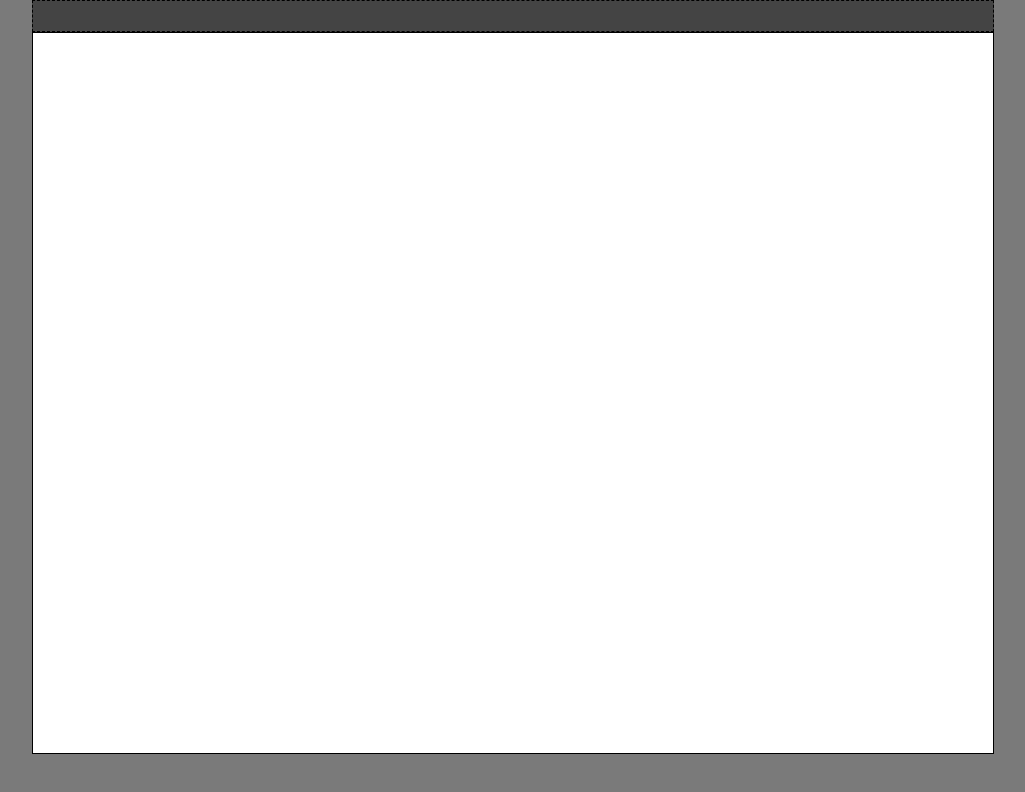
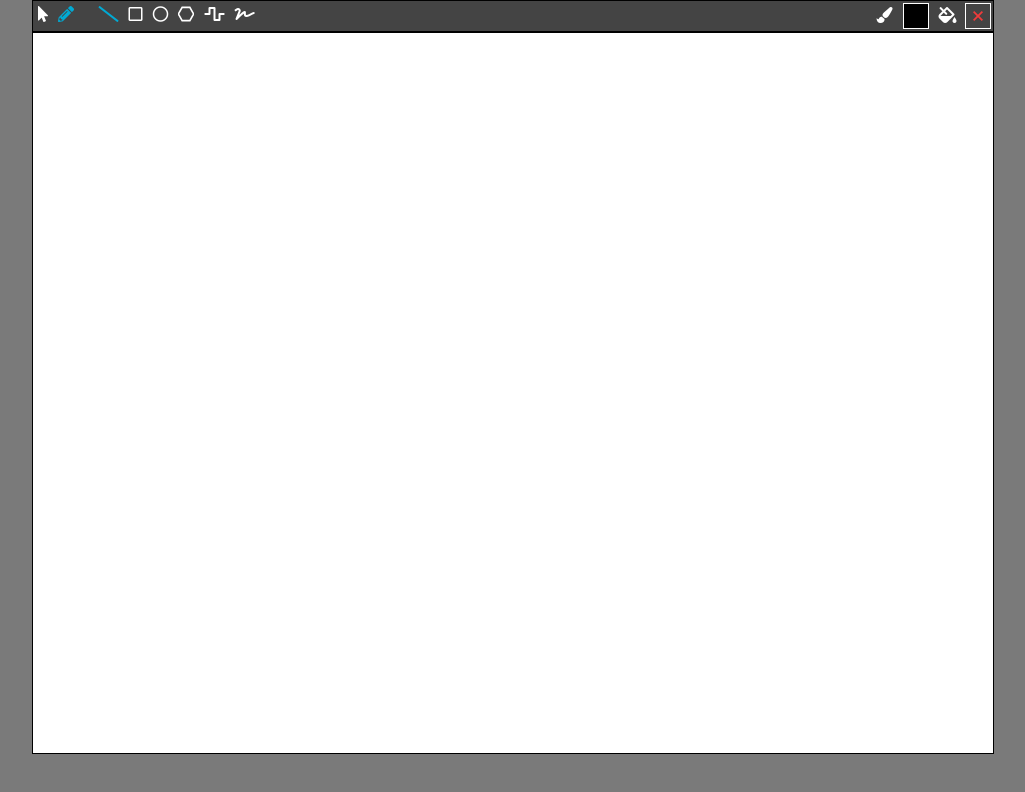
Before and after one commit to reese360/GraphX-SVG, an Angular app: page / in a window 1280 px wide. Shown: the top 792 px of the page, without its empty margins (127-1152 px from the left). Built offline with nearby package versions, Linux system fonts and the light colour scheme.

Commit message:
toolbox implementation and functionality

```diff
--- a/package.json
+++ b/package.json
@@ -19,6 +19,12 @@
 		"@angular/platform-browser": "~10.0.6",
 		"@angular/platform-browser-dynamic": "~10.0.6",
 		"@angular/router": "~10.0.6",
+		"@fortawesome/angular-fontawesome": "^0.7.0",
+		"@fortawesome/fontawesome-free": "^5.14.0",
+		"@fortawesome/fontawesome-svg-core": "^1.2.28",
+		"@fortawesome/free-brands-svg-icons": "^5.13.0",
+		"@fortawesome/free-regular-svg-icons": "^5.13.0",
+		"@fortawesome/free-solid-svg-icons": "^5.13.0",
 		"rxjs": "~6.5.5",
 		"tslib": "^2.0.0",
 		"zone.js": "~0.10.3"
--- a/src/app/app.component.ts
+++ b/src/app/app.component.ts
@@ -1,10 +1,12 @@
 import { Component } from '@angular/core';
+import { ToolInputService } from './services/toolInput.service';
 
 @Component({
 	selector: 'app-root',
 	templateUrl: './app.component.html',
-	styleUrls: ['./app.component.css'],
+    styleUrls: ['./app.component.css'],
+    providers: [ToolInputService]
 })
 export class AppComponent {
-	title = 'svgDraw';
+    title = 'svgDraw';
 }
--- a/src/app/app.module.ts
+++ b/src/app/app.module.ts
@@ -4,10 +4,11 @@ import { NgModule } from '@angular/core';
 import { AppComponent } from './app.component';
 import { ToolboxComponent } from './components/toolbox/toolbox.component';
 import { CanvasComponent } from './components/canvas/canvas.component';
+import { FontAwesomeModule } from '@fortawesome/angular-fontawesome';
 
 @NgModule({
 	declarations: [AppComponent, ToolboxComponent, CanvasComponent],
-	imports: [BrowserModule],
+	imports: [BrowserModule, FontAwesomeModule],
 	providers: [],
 	bootstrap: [AppComponent],
 })
--- a/src/app/components/toolbox/toolbox.component.css
+++ b/src/app/components/toolbox/toolbox.component.css
@@ -1,6 +1,105 @@
+@import '../../../../node_modules/@fortawesome/fontawesome-free/css/all.css'; /* font awesome icon pack */
+
 #tool-container {
     height: 30px;
     width: 75vw;
     background-color: rgb(68, 68, 68);
-    border: 1px dashed black;
+    border: 1px solid black;
 }
+
+.icon {
+    float: left;
+    padding: 5px;
+    color: white;
+    user-select: none;
+    transition: color ease-in-out .25s;
+
+    /* svg icon  */
+    stroke-width: 20;
+    stroke: white;
+    fill: transparent;
+    transition: stroke ease-in-out .25s;
+}
+
+.icon:hover {
+    color: #00aad4;
+    stroke: #00aad4;
+}
+
+.selected-tool {
+    color: #00aad4;
+    stroke: #00aad4;
+}
+
+.color-col-1{
+    height: 30px;
+    width:30px;
+}
+.color-col-2{
+    height: 30px;
+    width:30px;
+    display: grid;
+}
+
+.colorBox {
+    height: 30px;
+    float: right;
+    display: grid;
+    grid-gap: 2px;
+    grid-template-columns: repeat(2, 1fr);
+}
+
+.color-icon {
+    color: white;
+    cursor: no-drop;
+    margin-left: 50%;
+    margin-top: 50%;
+    transform: translate(-50%, -50%);
+    grid-area: 1 / 1 / 2 / 2;
+}
+
+.color {
+    padding: 2px;
+    height: 20px;
+    width: 20px;
+    cursor: pointer;
+}
+
+.color-pick-stack{
+    margin-left: 50%;
+    margin-top: 50%;
+    transform: translate(-50%, -50%);
+    grid-area: 1 / 1 / 1 / 1;
+}
+
+#stroke-color-display {
+    outline: 1px solid white;
+    background-color: black;
+}
+
+#fill-color-display {
+    outline: 1px solid white;
+    background-color: none;
+}
+
+.no-fill-color {
+    visibility: visible;
+}
+
+input[type="color"] {
+	opacity: 0;
+	width: 20px;
+	height: 20px;
+	border: none;
+}
+
+.no-color {
+    fill: none;
+    stroke: #f03b3b;
+    stroke-width: 18;
+    stroke-linecap: butt;
+    stroke-linejoin: miter;
+    stroke-miterlimit:4;
+    stroke-dasharray:none;
+    stroke-opacity: 1;
+}
--- a/src/app/components/toolbox/toolbox.component.html
+++ b/src/app/components/toolbox/toolbox.component.html
@@ -1 +1,59 @@
-<div id="tool-container"></div>
+<div id="tool-container">
+	<div [ngClass]="toolService.currentTool == '0' ? 'icon selected-tool' : 'icon'" title="Select Tool" (click)="updateTool('select')">
+		<i class="fas fa-mouse-pointer"></i>
+	</div>
+	<div [ngClass]="toolService.currentTool == '1' ? 'icon selected-tool' : 'icon'" title="Draw Tool" (click)="updateTool('draw')">
+		<i class="fas fa-pencil-alt"></i>
+	</div>
+	<div class="icon">
+		<i>&nbsp;</i>
+	</div>
+	<div [ngClass]="toolService.currentShape == '0' ? 'icon selected-tool' : 'icon'" title="Line" (click)="updateShape('line')">
+		<i class="fas fa-slash"></i>
+	</div>
+	<div [ngClass]="toolService.currentShape == '1' ? 'icon selected-tool' : 'icon'" title="Rectangle" (click)="updateShape('rectangle')">
+		<i class="far fa-square"></i>
+	</div>
+	<div [ngClass]="toolService.currentShape == '2' ? 'icon selected-tool' : 'icon'" title="Ellipse"  (click)="updateShape('ellipse')">
+		<i class="far fa-circle"></i>
+	</div>
+	<div [ngClass]="toolService.currentShape == '3' ? 'icon selected-tool' : 'icon'" title="Polygon"  (click)="updateShape('polygon')">
+		<svg viewBox="0 0 200 200" width="16px" height="16px">
+            <polygon points="148,183.138438763306 52,183.138438763306 4,100 52,16.8615612366939 148,16.8615612366939 196,100"/>
+		</svg>
+    </div>
+    <div [ngClass]="toolService.currentShape == '4' ? 'icon selected-tool' : 'icon'" title="Polyline"  (click)="updateShape('polyline')">
+		<i class="fas fa-wave-square"></i>
+	</div>
+	<div [ngClass]="toolService.currentShape == '5' ? 'icon selected-tool' : 'icon'" title="Path"  (click)="updateShape('path')">
+		<i class="fas fa-signature"></i>
+	</div>
+	<div class="colorBox" title="Fill Color">
+        <div class="color-col-1">
+            <div class="color-icon">
+                <i class="fas fa-fill-drip" (click)="updateColors('fcp', 'transparent')"></i>
+            </div>
+        </div>
+        <div class="color-col-2">
+            <svg class="color-pick-stack" svg="http://www.w3.org/2000/svg" xmlns="http://www.w3.org/2000/svg" version="1.0" width="20" height="10" viewBox="0 0 100 100" id="svg8978">
+                <path class="no-color" d="M 6.3895625,6.4195626 C 93.580437,93.610437 93.580437,93.610437 93.580437,93.610437"/>
+                <path class="no-color" d="M 6.3894001,93.6106 C 93.830213,6.4194003 93.830213,6.4194003 93.830213,6.4194003"/>
+            </svg>
+            <div class="color color-pick-stack" id="fill-color-display"  [style.background-color]="fillColorDisplay"></div>
+            <input #fcp id="stroke-color-picker" type="color" class="color color-pick-stack" (change)="updateColors('fcp', fcp.value)"/>
+        </div>
+	</div>
+	<div class="colorBox" title="Stroke Color">
+        <div class="color-col-1"><div class="color-icon">
+            <i class="fas fa-paint-brush" (click)="updateColors('scp', 'transparent')"></i>
+        </div></div>
+        <div class="color-col-2">
+            <svg class="color-pick-stack" svg="http://www.w3.org/2000/svg" xmlns="http://www.w3.org/2000/svg" version="1.0" width="20" height="10" viewBox="0 0 100 100" id="svg8978">
+                <path class="no-color" d="M 6.3895625,6.4195626 C 93.580437,93.610437 93.580437,93.610437 93.580437,93.610437"/>
+                <path class="no-color" d="M 6.3894001,93.6106 C 93.830213,6.4194003 93.830213,6.4194003 93.830213,6.4194003"/>
+            </svg>
+            <div class="color color-pick-stack" id="stroke-color-display" [style.background-color]="strokeColorDisplay"></div>
+            <input #scp id="stroke-color-picker" type="color" class="color color-pick-stack" (change)="updateColors('scp', scp.value)"/>
+        </div>
+	</div>
+</div>
--- a/src/app/components/toolbox/toolbox.component.ts
+++ b/src/app/components/toolbox/toolbox.component.ts
@@ -1,4 +1,5 @@
-import { Component, OnInit } from '@angular/core';
+import { Component, OnInit, Renderer2 } from '@angular/core';
+import { ToolInputService } from '../../services/toolInput.service';
 
 @Component({
 	selector: 'app-toolbox',
@@ -6,7 +7,39 @@ import { Component, OnInit } from '@angular/core';
 	styleUrls: ['./toolbox.component.css'],
 })
 export class ToolboxComponent implements OnInit {
-	constructor() {}
+	strokeColorDisplay: string;
+	fillColorDisplay: string;
 
-	ngOnInit(): void {}
+	constructor(public toolService: ToolInputService) {}
+
+	ngOnInit(): void {
+		// set initial tooling options
+		this.toolService.currentTool = this.toolService.toolsOptions.draw;
+		this.toolService.currentShape = this.toolService.shapeOptions.line;
+		this.toolService.strokeColor = '#000000'; // black
+		this.toolService.fillColor = 'none'; // no fill
+	}
+
+	updateTool(tool: string): void {
+		this.toolService.currentTool = this.toolService.toolsOptions[tool];
+	}
+
+	updateShape(shape: string): void {
+		this.toolService.currentShape = this.toolService.shapeOptions[shape];
+	}
+
+	updateColors(element: string, newColor: string): void {
+		switch (element) {
+			case 'scp': {
+				this.strokeColorDisplay = newColor;
+				this.toolService.strokeColor = newColor === 'transparent' ? 'none' : newColor;
+				break;
+			}
+			case 'fcp': {
+				this.fillColorDisplay = newColor;
+				this.toolService.fillColor = newColor === 'transparent' ? 'none' : newColor;
+				break;
+			}
+		}
+	}
 }
--- /dev/null
+++ b/src/app/models/shapes/ellipse.model.ts
@@ -0,0 +1,50 @@
+import { IShape } from '../../Interfaces/IShape.interface';
+import { ShapeModel } from '../shape.model';
+import { Renderer2 } from '@angular/core';
+
+export class EllipseModel extends ShapeModel implements IShape {
+	shape: string = 'ellipse';
+	element: any;
+	renderer: Renderer2;
+	x: number;
+	y: number;
+	rx: number;
+	ry: number;
+	origin: number[];
+
+	constructor(renderer: Renderer2, public style: any) {
+		super();
+		this.renderer = renderer;
+		this.element = this.renderer.createElement(this.shape, 'svg');
+		this.renderer.setAttribute(this.element, 'style', this.styleString);
+	}
+
+	render(): void {
+		this.renderer.setAttribute(this.element, 'cx', `${this.x}`);
+		this.renderer.setAttribute(this.element, 'cy', `${this.y}`);
+		this.renderer.setAttribute(this.element, 'rx', `${this.rx}`);
+		this.renderer.setAttribute(this.element, 'ry', `${this.ry}`);
+	}
+
+	set start(val: number[]) {
+		this.origin = [val[0], val[1]];
+		this.x = val[0];
+		this.y = val[1];
+	}
+
+	set end(val: number[]) {
+		this.x = Math.min(this.origin[0], val[0]);
+		this.y = Math.min(this.origin[1], val[1]);
+		this.rx = Math.abs(val[0] - this.origin[0]);
+		this.ry = Math.abs(val[1] - this.origin[1]);
+		this.render();
+	}
+
+	get styleString(): string {
+		let style = '';
+		Object.keys(this.style).map((key) => {
+			style += `${key}: ${this.style[key]}; `;
+		});
+		return style;
+	}
+}
--- /dev/null
+++ b/src/app/services/toolInput.service.ts
@@ -0,0 +1,20 @@
+export class ToolInputService {
+	public shapeOptions: any = {
+		line: 0,
+		rectangle: 1,
+		ellipse: 2,
+		polygon: 3,
+		polyline: 4,
+		path: 5,
+	};
+
+	public toolsOptions: any = {
+		select: 0,
+		draw: 1,
+	};
+
+	public currentTool: string;
+	public currentShape: string;
+	public strokeColor: string;
+	public fillColor: string;
+}
--- a/src/index.html
+++ b/src/index.html
@@ -4,7 +4,7 @@
 		<meta charset="utf-8" />
 		<title>SvgDraw</title>
 		<base href="/" />
-		<meta name="viewport" content="width=device-width, initial-scale=1" />
+        <meta name="viewport" content="width=device-width, initial-scale=1" />
 		<link rel="icon" type="image/x-icon" href="favicon.ico" />
 	</head>
 	<body>
--- a/src/styles.css
+++ b/src/styles.css
@@ -1,6 +1,8 @@
+
 body {
     margin: 0;
     padding: 0;
     background-color: rgb(122, 122, 122);
+    font-family: Arial, Helvetica, sans-serif;
     /* overflow: hidden; */
 }
```
Also changed, not shown: src/app/components/canvas/canvas.component.ts (+18 -8 lines), 1 other file (tests, documents, lock files or other folders).
